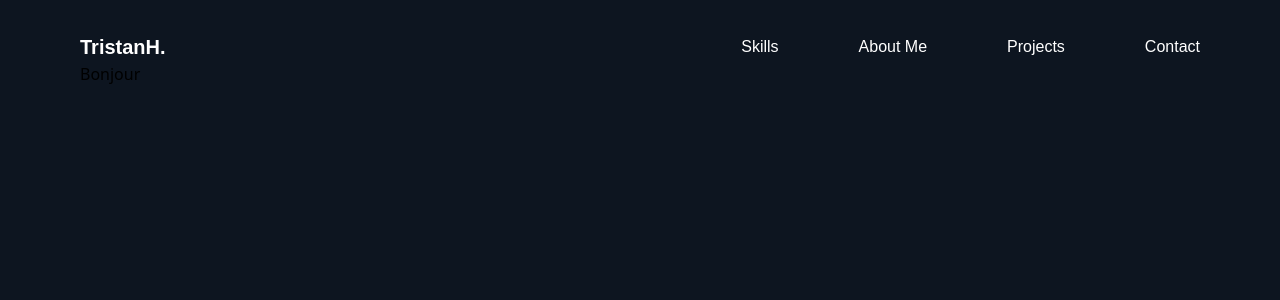
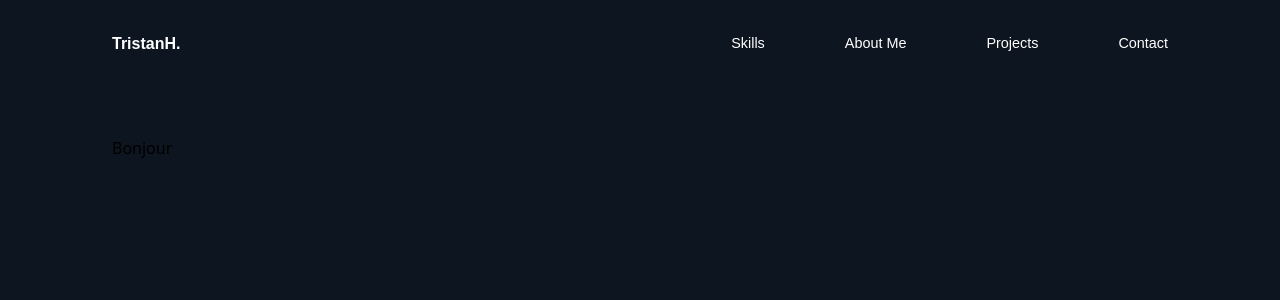
Before and after one commit to TristanHourtoulle/Portfolio-TristanH, a Next.js app: page / in a window 1280 px wide. Shown: the top 300 px of the page. Built offline with nearby package versions, Linux system fonts and the light colour scheme.

Commit message:
feat: add layout with styled background and color theme

```diff
--- a/app/layout.tsx
+++ b/app/layout.tsx
@@ -14,7 +14,7 @@ export default function RootLayout({
 }>) {
   return (
     <html lang="en">
-      <body className="bg-background container">
+      <body className="bg-background my-container">
         <Header />
         {children}
       </body>
--- a/app/styles/globals.css
+++ b/app/styles/globals.css
@@ -112,17 +112,28 @@
   font-style: italic;
 }
 
-.container {
-  display: fixed;
-  padding: 2rem 5rem;
+.my-container {
+  padding: 2rem 7rem;
 }
 
 .header-text {
-  font-size: 1.25rem;
+  font-size: 1rem;
 }
 
 .header-text .navbar {
-  font-size: 1rem;
+  font-size: 0.9rem;
+}
+
+.small-zoom {
+  transition: 0.3s;
+}
+
+.small-zoom:hover:not {
+  transform: scale(1);
+}
+
+.small-zoom:hover {
+  transform: scale(1.05);
 }
 
 .little-zoom {
@@ -136,3 +147,45 @@
 .little-zoom:hover {
   transform: scale(1.15);
 }
+
+.medium-zoom {
+  transition: 0.3s;
+}
+
+.medium-zoom:hover:not {
+  transform: scale(1);
+}
+
+.medium-zoom:hover {
+  transform: scale(1.175);
+}
+
+.header {
+  margin-bottom: 5rem;
+}
+
+.profil {
+  border-radius: 10px 10px 10px 100px;
+}
+
+.logo-text-btn {
+  background-color: #104D87;
+  border-radius: 10px;
+  padding-top: 7px;
+  padding-bottom: 7px;
+  padding-left: 15px;
+  padding-right: 15px;
+  box-shadow: 0 3px 10px rgba(59, 158, 255, 0.3);
+  transition: background-color 0.3s, box-shadow 0.3s;
+}
+
+.logo-text-btn:hover {
+  background-color: white;
+  box-shadow: 0 3px 10px rgba(255, 255, 255, 0.3);
+  transition: background-color 0.5s, box-shadow 0.5s;
+}
+
+.logo-text-btn:hover p {
+  color: #104D87;
+  transition: color 0.5s;
+}
```
